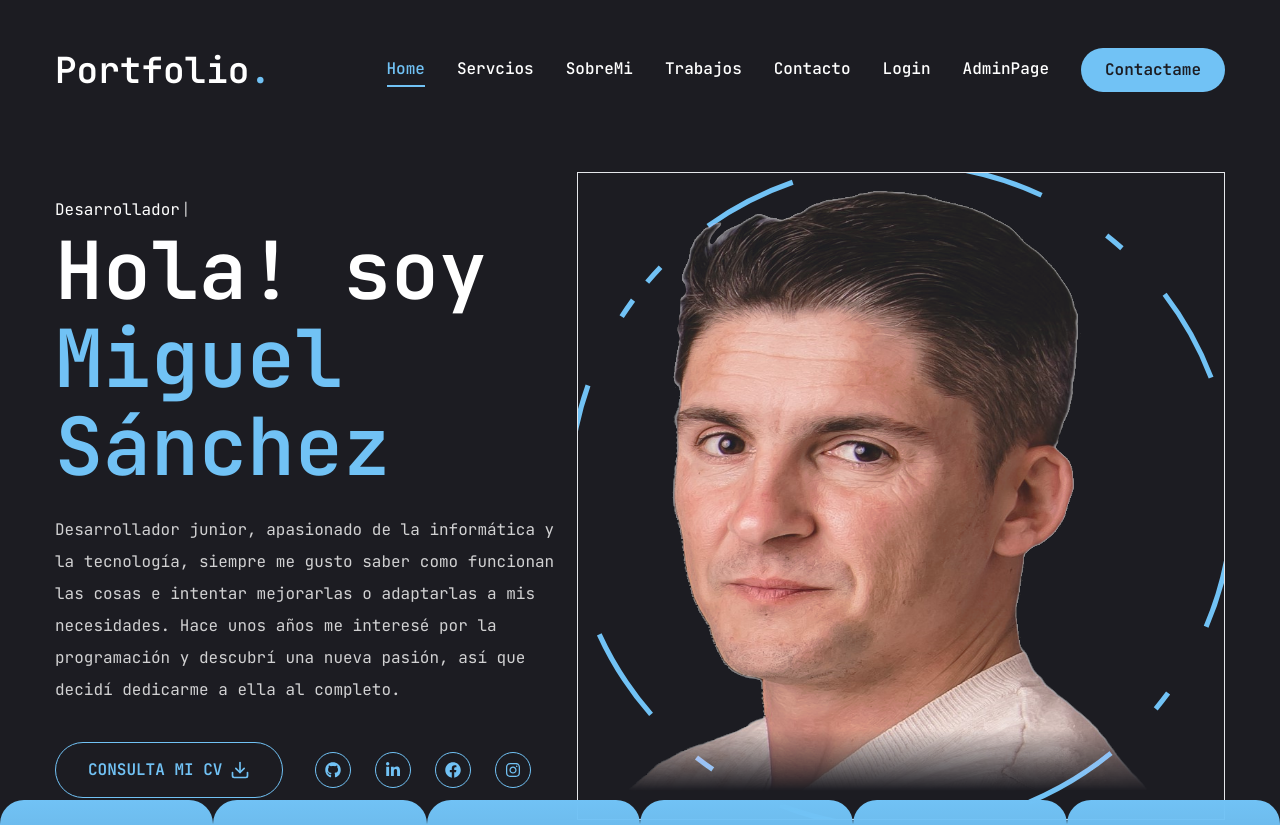
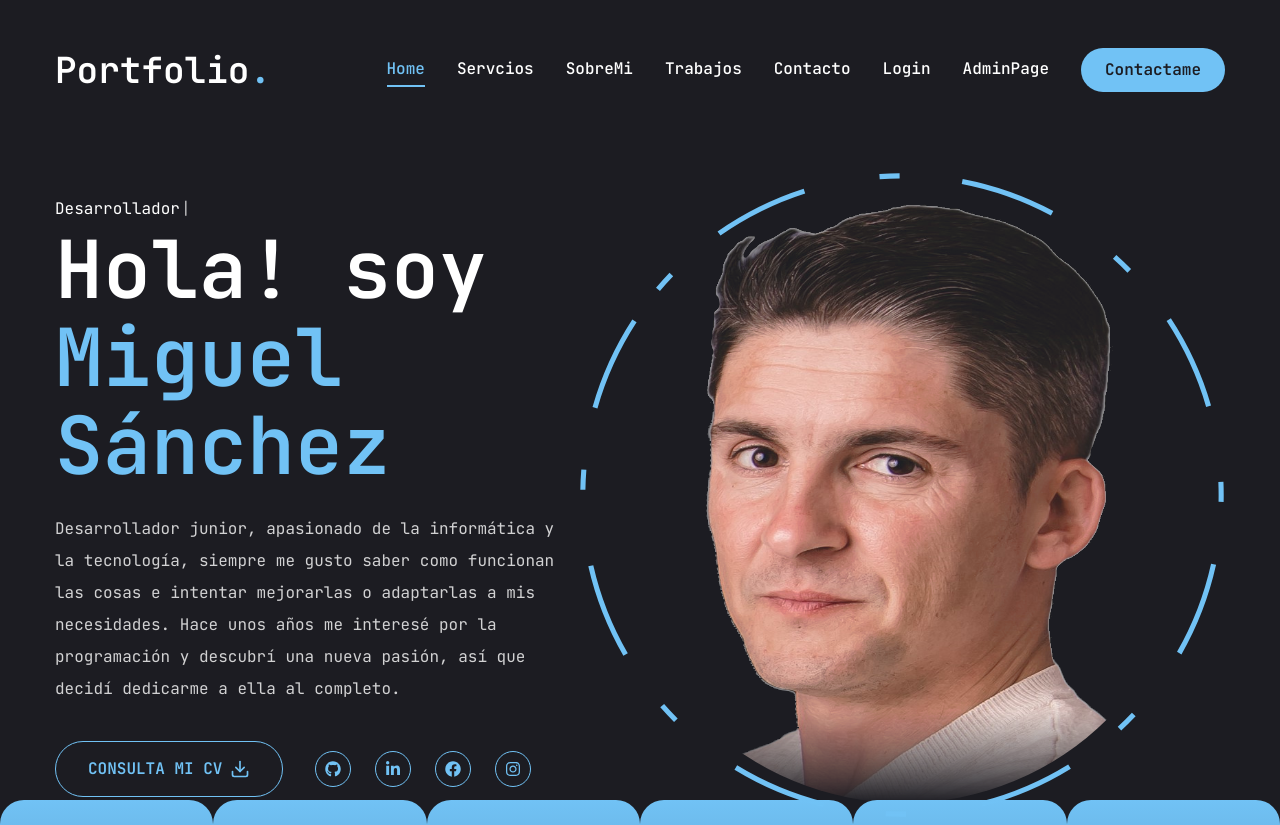
Before and after one commit to misama484/portfolio20, a Next.js app: page / in a window 1280 px wide. Shown: the top 825 px of the page. Built offline with nearby package versions, Linux system fonts and the light colour scheme.

Commit message:
ajustada foto home normal y en xl, centrada y con difuminado

```diff
--- a/app/globals.css
+++ b/app/globals.css
@@ -25,7 +25,7 @@
 
   .image {
     mask-image: linear-gradient(
-      black 90%,
+      black 85%,
       transparent
     )
   }
--- a/components/Photo.jsx
+++ b/components/Photo.jsx
@@ -14,7 +14,7 @@ const Photo = () => {
           opacity: 1,
           transition: {delay: 1, duration: 0.4, ease: "easeIn"},
         }}
-        className="border border-red"
+        className="flex justify-center items-center w-full h-full relative"
         >
           {/* Imagen */}
         <motion.div
@@ -30,7 +30,7 @@ const Photo = () => {
             layout="fill"
             priority
             quality={100}
-            className= "image "  /> {/* creado gradiente, en global.css */}
+            className= "image border rounded-full border-transparent"  /> {/* creado gradiente, en global.css */}
         </motion.div>
 
         {/* Circulo */}
@@ -43,7 +43,7 @@ const Photo = () => {
             <motion.circle
             cx="253"
             cy="253"
-            r="260"
+            r="250"
             stroke="#71c2f5"
             strokeWidth="4"
             initial={{ strokeDasharray:"24 10 0 0"}}
```
Also changed, not shown: 1 other file (tests, documents, lock files or other folders).
